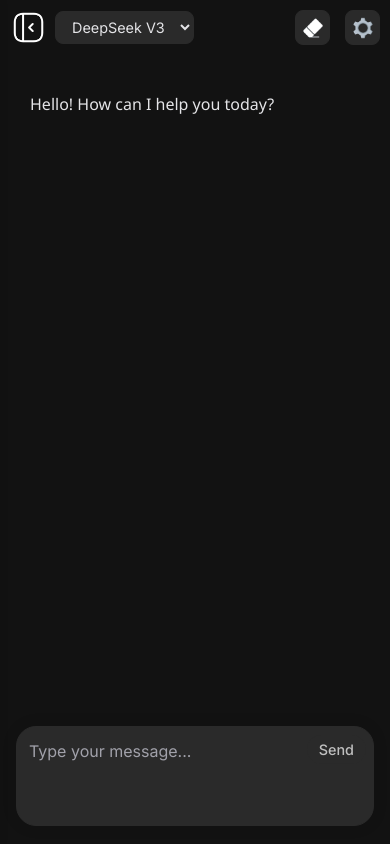
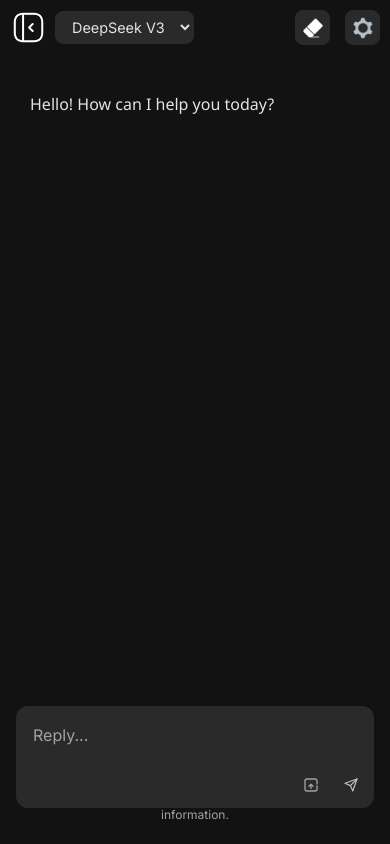
Before and after one commit to GigabyteBlender/AI-ChatBot-Template, a React (Create React App) app in the folder ai-chatbot/: page / in a window 390 px wide. Built offline with nearby package versions, Linux system fonts and the light colour scheme.

Commit message:
updated the input container and chat messages

```diff
--- a/ai-chatbot/src/components/ChatInterface/ChatMessage.jsx
+++ b/ai-chatbot/src/components/ChatInterface/ChatMessage.jsx
@@ -67,15 +67,12 @@ const ChatMessage = ({ message, displaySpeed }) => {
         <div className={`message-row ${message.type}`}>
             <div className="message-content">
                 {message.type === 'user' ? (
-                    <span>{displayedContent}</span>
+                    <span className="user-text-content">{displayedContent}</span>
                 ) : (
                     <div
                         className="bot-content markdown-body"
                         dangerouslySetInnerHTML={{ __html: formatContent(displayedContent) }}
                     />
-                )}
-                {!fullyDisplayed && message.type === 'bot' && (
-                    <span className="cursor"></span>
                 )}
             </div>
         </div>
--- a/ai-chatbot/src/components/ChatInterface/InputContainer.jsx
+++ b/ai-chatbot/src/components/ChatInterface/InputContainer.jsx
@@ -4,27 +4,30 @@ import './styles/InputContainer.css';
 
 const InputContainer = () => {
     const [input, setInput] = useState('');
+    const [files, setFiles] = useState([]);
     const { sendChatMessage, loading } = useContext(ChatContext);
     const textareaRef = useRef(null);
+    const fileInputRef = useRef(null);
 
     // Auto-resize textarea based on content
     useEffect(() => {
         if (textareaRef.current) {
-            textareaRef.current.style.height = '52px'; // Set initial height
+            textareaRef.current.style.height = '24px'; // Reset height
             const scrollHeight = textareaRef.current.scrollHeight;
-            textareaRef.current.style.height = Math.max(52, scrollHeight) + 'px';
+            textareaRef.current.style.height = Math.min(200, Math.max(0, scrollHeight)) + 'px'; // Min height 80px, Max height 200px
         }
     }, [input]);
 
     const handleSubmit = (e) => {
         e.preventDefault();
-        if (input.trim() && !loading) {
-            sendChatMessage(input.trim());
+        if ((input.trim() || files.length > 0) && !loading) {
+            sendChatMessage(input.trim(), files);
             setInput('');
+            setFiles([]);
 
             // Reset height after sending
             if (textareaRef.current) {
-                textareaRef.current.style.height = '52px';
+                textareaRef.current.style.height = '0px';
             }
         }
     };
@@ -36,25 +39,89 @@ const InputContainer = () => {
         }
     };
 
+    const handleFileUpload = (e) => {
+        const newFiles = Array.from(e.target.files);
+        setFiles(prevFiles => [...prevFiles, ...newFiles]);
+    };
+
+    const removeFile = (indexToRemove) => {
+        setFiles(prevFiles => prevFiles.filter((_, index) => index !== indexToRemove));
+    };
+
     return (
+        <div className="input-container-wrapper">
             <div className="input-container">
+                <div className="textarea-wrapper">
+                    {/* File previews */}
+                    {files.length > 0 && (
+                        <div className="file-previews">
+                            {files.map((file, index) => (
+                                <div key={index} className="file-preview">
+                                    <span className="file-name">{file.name}</span>
+                                    <button
+                                        className="remove-file-btn"
+                                        onClick={() => removeFile(index)}
+                                    >
+                                        ×
+                                    </button>
+                                </div>
+                            ))}
+                        </div>
+                    )}
+
                     <textarea
                         id="userInput"
                         ref={textareaRef}
                         value={input}
                         onChange={(e) => setInput(e.target.value)}
                         onKeyDown={handleKeyDown}
-                placeholder="Type your message..."
+                        placeholder="Reply..."
                         rows="1"
                         disabled={loading}
                     />
+                </div>
+
+                {/* Separated action buttons container */}
+                <div className="input-actions-container">
+                    <div className="input-actions">
+                        <input
+                            type="file"
+                            ref={fileInputRef}
+                            multiple
+                            onChange={handleFileUpload}
+                            style={{ display: 'none' }}
+                        />
+                        <button
+                            className="attach-btn"
+                            onClick={() => fileInputRef.current.click()}
+                            title="Attach files"
+                            disabled={loading}
+                        >
+                            <svg width="16" height="16" viewBox="0 0 24 24" fill="none" xmlns="http://www.w3.org/2000/svg">
+                                <path d="M21 10.5V6C21 4.34315 19.6569 3 18 3H6C4.34315 3 3 4.34315 3 6V18C3 19.6569 4.34315 21 6 21H18C19.6569 21 21 19.6569 21 18V13.5" stroke="currentColor" strokeWidth="2" strokeLinecap="round" strokeLinejoin="round"/>
+                                <path d="M15 14L12 11L9 14" stroke="currentColor" strokeWidth="2" strokeLinecap="round" strokeLinejoin="round"/>
+                                <path d="M12 11V17" stroke="currentColor" strokeWidth="2" strokeLinecap="round" strokeLinejoin="round"/>
+                            </svg>
+                        </button>
+
                         <button
                             id="submitBtn"
                             onClick={handleSubmit}
-                disabled={!input.trim() || loading}
+                            disabled={(!input.trim() && files.length === 0) || loading}
+                            className={(input.trim() || files.length > 0) ? 'visible' : ''}
                         >
-                Send
+                            <svg width="16" height="16" viewBox="0 0 24 24" fill="none" xmlns="http://www.w3.org/2000/svg">
+                                <path d="M22 2L11 13" stroke="currentColor" strokeWidth="2" strokeLinecap="round" strokeLinejoin="round"/>
+                                <path d="M22 2L15 22L11 13L2 9L22 2Z" stroke="currentColor" strokeWidth="2" strokeLinecap="round" strokeLinejoin="round"/>
+                            </svg>
                         </button>
+                    </div>
+                </div>
+
+                <div className="input-footer">
+                    <p className="disclaimer">Chatbot can make mistakes. Consider checking important information.</p>
+                </div>
+            </div>
         </div>
     );
 };
--- a/ai-chatbot/src/components/ChatInterface/styles/InputContainer.css
+++ b/ai-chatbot/src/components/ChatInterface/styles/InputContainer.css
@@ -1,64 +1,136 @@
 .input-container-wrapper {
   position: relative;
-  padding: 10px 0;
+  padding: 20px 0;
   background-color: var(--color-background);
-  border-top: 1px solid var(--color-border);
   display: flex;
   flex-direction: column;
   align-items: center;
 }
 
 .input-container {
-  display: flex;
-  align-items: flex-end;
   max-width: 800px;
   width: 100%;
   margin: 0 auto;
-  padding: 10px 20px;
+  padding: 0 20px;
+  display: flex;
+  flex-direction: column;
+}
+
+.textarea-wrapper {
   position: relative;
+  bottom: 40px;
+  border-radius: 16px 16px 0 0; /* Rounded corners only on top */
+  border: 1px solid var(--color-border);
+  border-bottom: none; /* Remove bottom border as it connects to action container */
+  background-color: var(--color-input-bg);
+  box-shadow: 0 2px 6px rgba(0, 0, 0, 0.05);
+  transition: border-color 0.2s ease, box-shadow 0.2s ease;
+  overflow: hidden;
+  display: flex;
+  flex-direction: column;
+}
+
+/* Combined focus state selector to apply to both containers */
+.textarea-wrapper:focus-within,
+.textarea-wrapper:focus-within + .input-actions-container {
+  border-color: var(--color-accent);
 }
 
 #userInput {
   position: relative;
-  bottom: 30px;
-  flex: 1;
-  min-height: 100px; /* input box height */
+  width: 100%;
   max-height: 100px;
-  padding: 14px 50px 14px 15px; /* vertical padding */
-  border: 1px solid var(--color-border);
-  border-radius: var(--radius-lg);
+  padding: 16px;
+  border: none;
   resize: none;
-  background-color: var(--color-input-bg);
+  background-color: transparent;
   color: var(--color-text);
-  transition: border-color 0.2s ease;
-  overflow-y: auto;
   line-height: 1.5;
-  box-shadow: 0 0 15px rgba(0,0,0,0.1);
-  font-size: 1rem; /* font size */
+  font-size: 1rem;
+  font-family: inherit;
+  overflow-y: auto; /* Changed from default to auto */
+  scrollbar-width: none; /* Firefox */
+  -ms-overflow-style: none; /* IE and Edge */
+}
+
+/* Hide scrollbar for Chrome, Safari and Opera */
+#userInput::-webkit-scrollbar {
+  display: none;
 }
 
 #userInput:focus {
   outline: none;
-  border-color: var(--color-accent);
-  box-shadow: 0 0 0 2px rgba(99, 102, 241, 0.2);
 }
 
 #userInput::placeholder {
   color: var(--color-text-secondary);
 }
 
+/* New container for action buttons below the textarea */
+.input-actions-container {
+  position: relative;
+  bottom: 40px;
+  height: 50px;
+  border: 1px solid var(--color-border);
+  border-top: none; /* Connect seamlessly with textarea */
+  border-radius: 0 0 16px 16px; /* Rounded corners only on bottom */
+  background-color: var(--color-input-bg);
+  display: flex;
+  justify-content: flex-end;
+  align-items: center;
+  padding: 0 6px;
+  transition: border-color 0.2s ease, box-shadow 0.2s ease; /* Added transition */
+}
+
+.input-actions {
+  display: flex;
+  align-items: center;
+  gap: 8px;
+}
+
+.attach-btn {
+  width: 32px;
+  height: 32px;
+  background-color: transparent;
+  color: var(--color-text-secondary);
+  border: none;
+  border-radius: 8px;
+  display: flex;
+  align-items: center;
+  justify-content: center;
+  cursor: pointer;
+  transition: background-color 0.2s ease, color 0.2s ease;
+}
+
+.attach-btn:hover:not(:disabled) {
+  background-color: rgba(0, 0, 0, 0.05);
+  color: var(--color-text);
+}
+
+.attach-btn:disabled {
+  opacity: 0.5;
+  cursor: not-allowed;
+}
+
 #submitBtn {
-  position: absolute;
-  right: 30px;
-  bottom: 95px; /* Adjusted for the taller input */
+  width: 32px;
+  height: 32px;
   background-color: var(--color-accent);
   color: white;
   border: none;
-  border-radius: 20px;
-  transition: background-color 0.2s ease;
-  padding: 8px 16px;
-  font-weight: 500;
-  font-size: 0.9rem;
+  border-radius: 8px;
+  display: flex;
+  align-items: center;
+  justify-content: center;
+  cursor: pointer;
+  transition: background-color 0.2s ease, opacity 0.2s ease, transform 0.2s ease;
+  opacity: 0;
+  transform: scale(0.9);
+}
+
+#submitBtn.visible {
+  opacity: 1;
+  transform: scale(1);
 }
 
 #submitBtn:hover:not(:disabled) {
@@ -71,31 +143,89 @@
   opacity: 0.7;
 }
 
+/* File previews */
+.file-previews {
+  display: flex;
+  flex-wrap: wrap;
+  gap: 8px;
+  padding: 12px 12px 0 12px;
+}
+
+.file-preview {
+  display: flex;
+  align-items: center;
+  background-color: rgba(0, 0, 0, 0.05);
+  padding: 4px 8px 4px 12px;
+  border-radius: 16px;
+  font-size: 0.85rem;
+  max-width: 100%;
+}
+
+.file-name {
+  white-space: nowrap;
+  overflow: hidden;
+  text-overflow: ellipsis;
+  max-width: 150px;
+}
+
+.remove-file-btn {
+  background: transparent;
+  border: none;
+  width: 20px;
+  height: 20px;
+  border-radius: 50%;
+  display: flex;
+  align-items: center;
+  justify-content: center;
+  cursor: pointer;
+  margin-left: 4px;
+  font-size: 1.2rem;
+  color: var(--color-text-secondary);
+  padding: 0;
+  line-height: 1;
+}
+
+.remove-file-btn:hover {
+  background-color: rgba(0, 0, 0, 0.1);
+  color: var(--color-text);
+}
+
 .input-footer {
-  max-width: 800px;
-  width: 100%;
-  padding: 10px 20px;
+  margin-top: -32px; /* Adjusted to account for bottom positioning */
   text-align: center;
 }
 
 .disclaimer {
-  font-size: 0.8rem;
+  font-size: 0.75rem;
   color: var(--color-text-secondary);
+  margin: 0;
 }
 
 @media (max-width: 768px) {
   .input-container {
-    padding: 8px 16px;
+    padding: 0 16px;
   }
 
-  #userInput {
-    bottom: 10px;
-    padding: 12px 45px 12px 12px;
+  .textarea-wrapper {
+    border-radius: 12px 12px 0 0;
+    bottom: 5px;
   }
 
-  #submitBtn {
-    right: 24px;
-    bottom: 80px;
-    padding: 6px 12px;
+  .input-actions-container {
+    bottom: 5px;
+    height: 45px;
+    border-radius: 0 0 12px 12px;
+  }
+
+  .file-preview {
+    padding: 3px 6px 3px 8px;
+  }
+
+  .file-name {
+    max-width: 120px;
+  }
+
+  .input-footer {
+    margin-top: -25px;
   }
 }
```
Also changed, not shown: ai-chatbot/src/components/ChatInterface/styles/ChatMessage.css (+24 -12 lines). Lines whose indentation alone changed are shown as unchanged.
